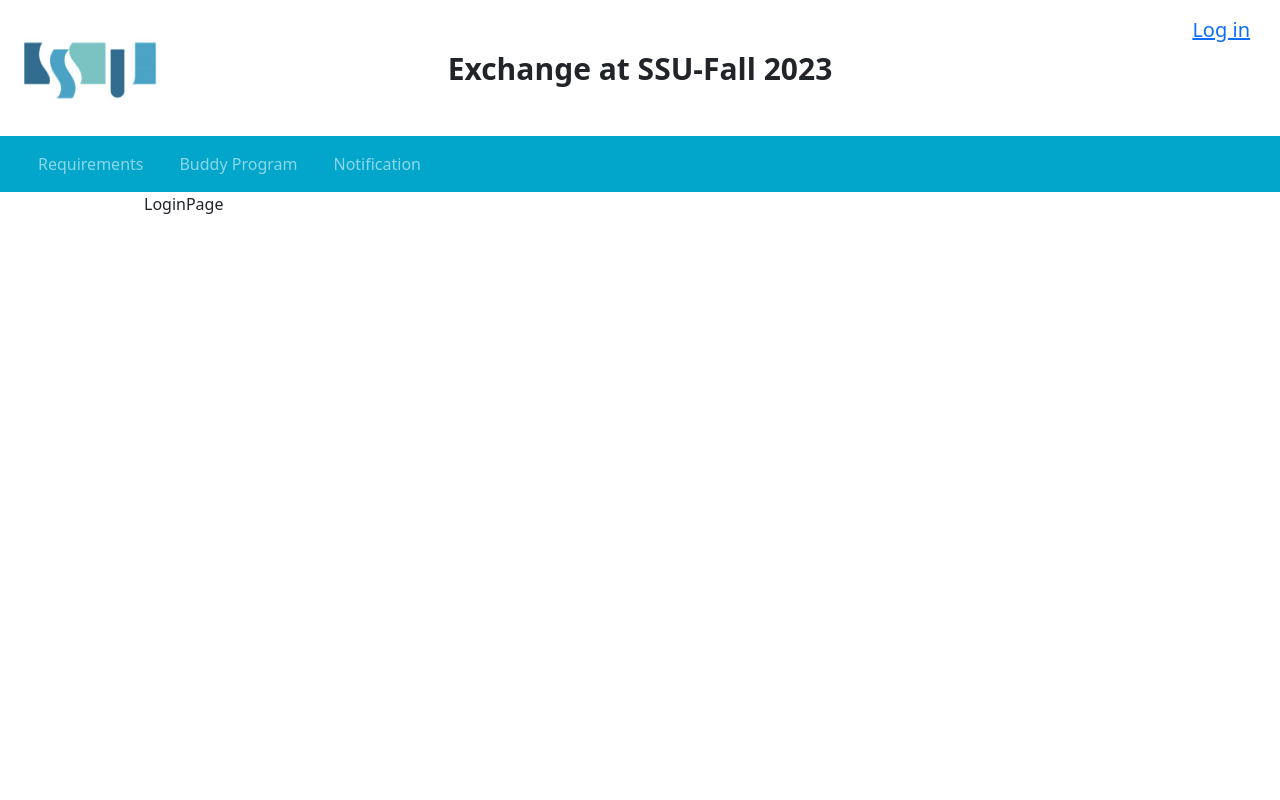
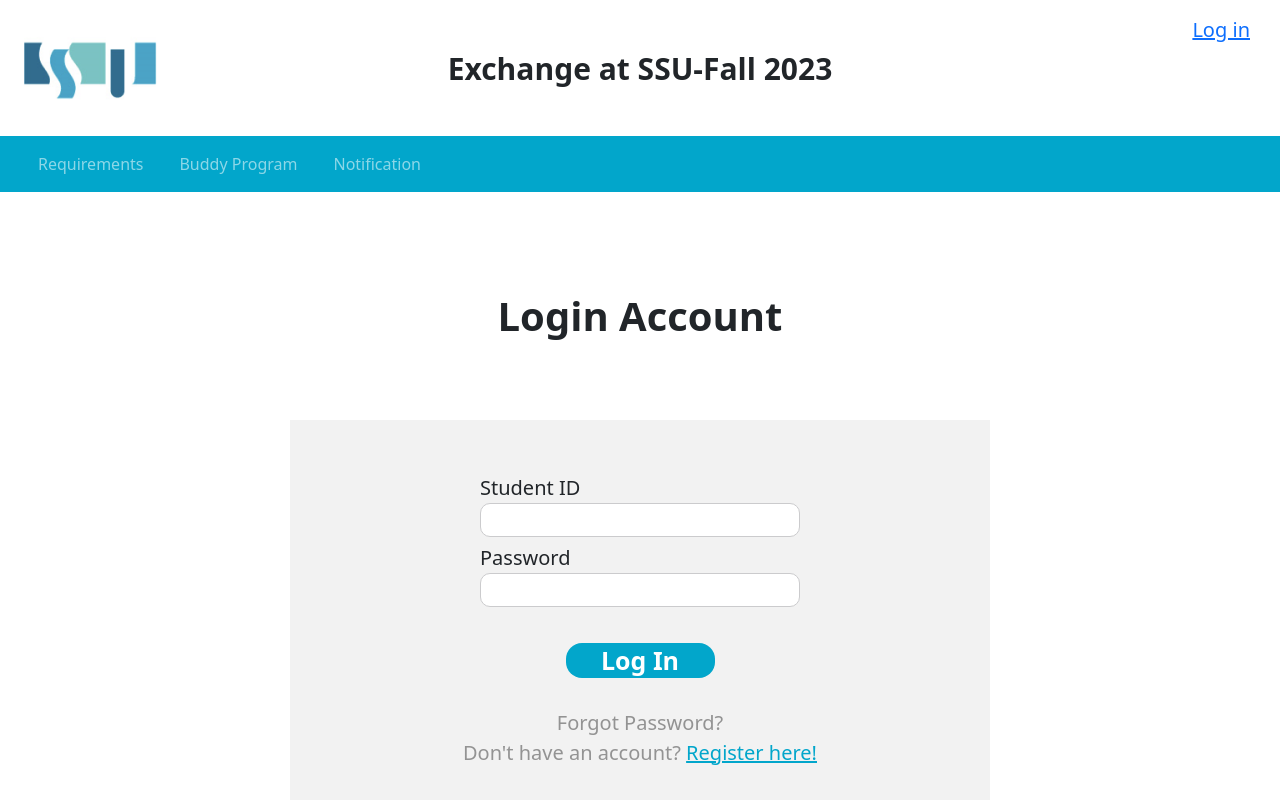
Before and after one commit to SSUlay-R/SSUlay-frontend, a React (Create React App) app in the folder ssulay-front/: page /login in a window 1280 px wide. Shown: the top 800 px of the page. Built offline with nearby package versions, Linux system fonts and the light colour scheme.

Commit message:
Design: 로그인 페이지 퍼블리싱 완료 close #8

```diff
--- /dev/null
+++ b/ssulay-front/src/pages/LoginPage.css
@@ -0,0 +1,38 @@
+.login-container{
+  margin-top:100px;
+  display: flex;
+  flex-direction: column;
+  justify-content: center;
+  align-items: center;
+}
+.login-form{
+  margin-top:70px;
+  display:flex;
+  flex-direction:column;
+  justify-content:center;
+  align-items:center;
+  background-color:#F2F2F2;
+  width:700px;
+  height: 400px;
+  font-size: 20px;
+}
+.login-form > label{
+  display:block;
+  width:320px;
+  height:60px;
+  margin-bottom:10px;
+}
+.login-input{
+  width:100%;
+  border: 1px solid #CBCBCD;
+  border-radius: 10px;
+  box-sizing: border-box;
+}
+#login-btn{
+  margin-top: 30px;
+  margin-bottom:30px;
+}
+.login-form > span{
+  font-weight: 400;
+  color: #939393;
+}
--- a/ssulay-front/src/pages/LoginPage.jsx
+++ b/ssulay-front/src/pages/LoginPage.jsx
@@ -1,7 +1,37 @@
-import React from 'react'
+import React,{useState} from 'react'
+import { Link } from 'react-router-dom';
+import './LoginPage.css';
 
 export default function LoginPage() {
+  const[studentNumber, setStudentNumber]=useState('');
+  const[password,setPassword]=useState('');
+
+  const onChangeStdId=(e)=>{
+    setStudentNumber(e.currentTarget.value);
+  }
+
+  const onChangePassword=(e)=>{
+    setPassword(e.currentTarget.value);
+  }
+
   return (
-    <div>LoginPage</div>
+    <>
+      <div className="login-container">
+        <h1 className="page-title">Login Account</h1>
+        <form className="login-form">
+          <label>
+            Student ID
+            <input className="login-input" type="text" value={studentNumber} onChange={onChangeStdId}/>
+          </label>
+          <label>
+            Password
+            <input className="login-input" type="password" value={password} onChange={onChangePassword} />
+          </label>
+          <button id= "login-btn"className="submit-btn" type="submit">Log In</button>
+          <span>Forgot Password?</span>
+          <span>Don't have an account? <Link to ="/" className="link">Register here!</Link></span>
+        </form>
+      </div>
+    </>
   )
 }
--- a/ssulay-front/src/pages/RegisterPage.css
+++ b/ssulay-front/src/pages/RegisterPage.css
@@ -6,7 +6,7 @@
   justify-content: center;
   align-items: center;
 }
-.Register{
+.page-title{
   margin-bottom:10px;
   font-weight:bold;
 }
@@ -69,7 +69,7 @@
   align-self:center;
 }
 
-.login-link {
+.link {
   cursor: pointer;
   color: #02A6CB;
 
--- a/ssulay-front/src/pages/RegisterPage.jsx
+++ b/ssulay-front/src/pages/RegisterPage.jsx
@@ -69,9 +69,9 @@ export default function RegisterPage(props) {
   return (
     <>
       <div className="register-container">
-        <h1 className="Register">Register</h1>
+        <h1 className="page-title">Register</h1>
         <span>If you have an account with us. Please
-        <span>   </span><Link className="login-link" to="/login">log in</Link>
+        <span>   </span><Link className="link" to="/login">log in</Link>
         </span>
         <form className="form-container" onSubmit={handleSubmit}>
           <label>
```
